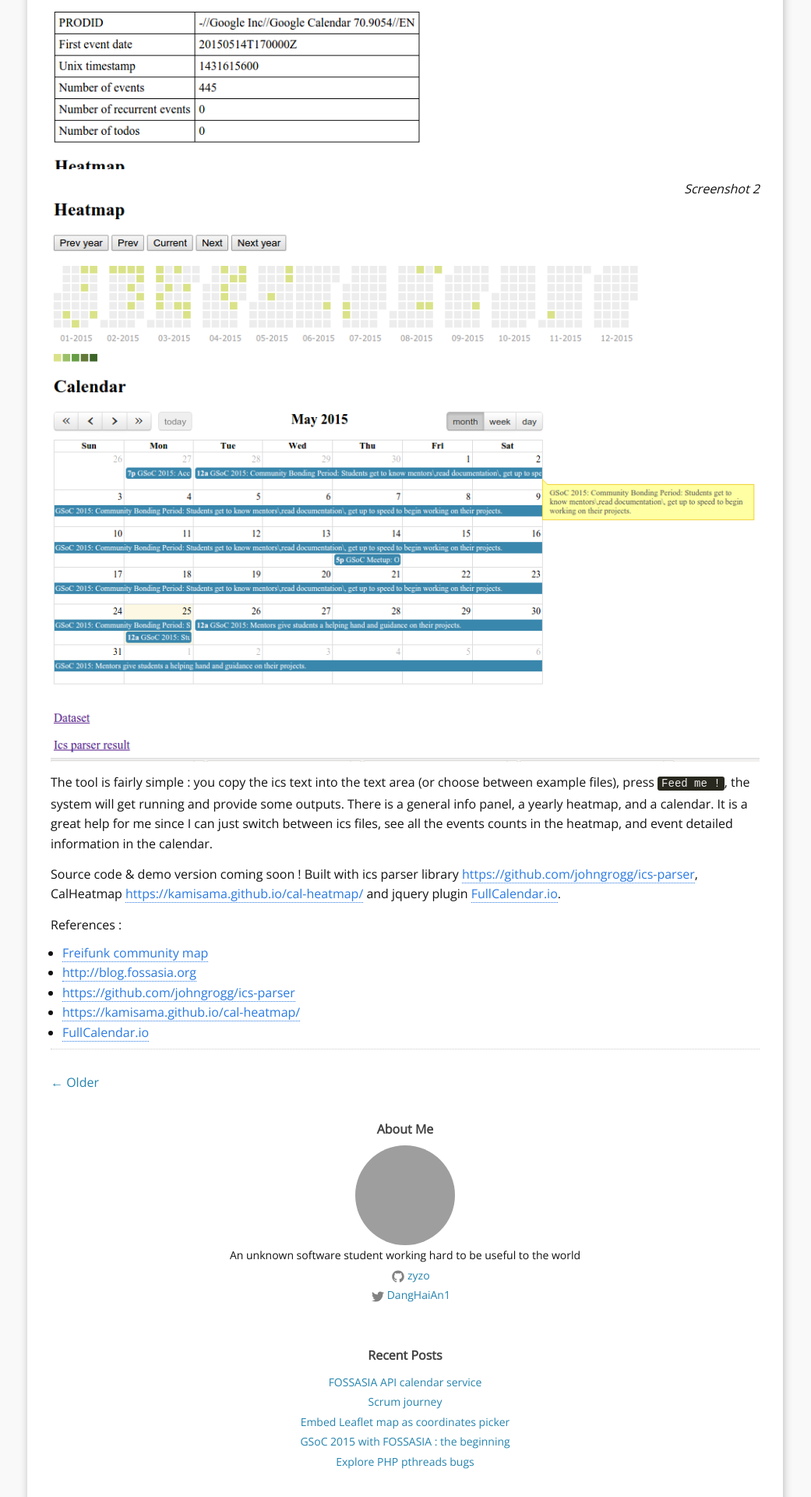
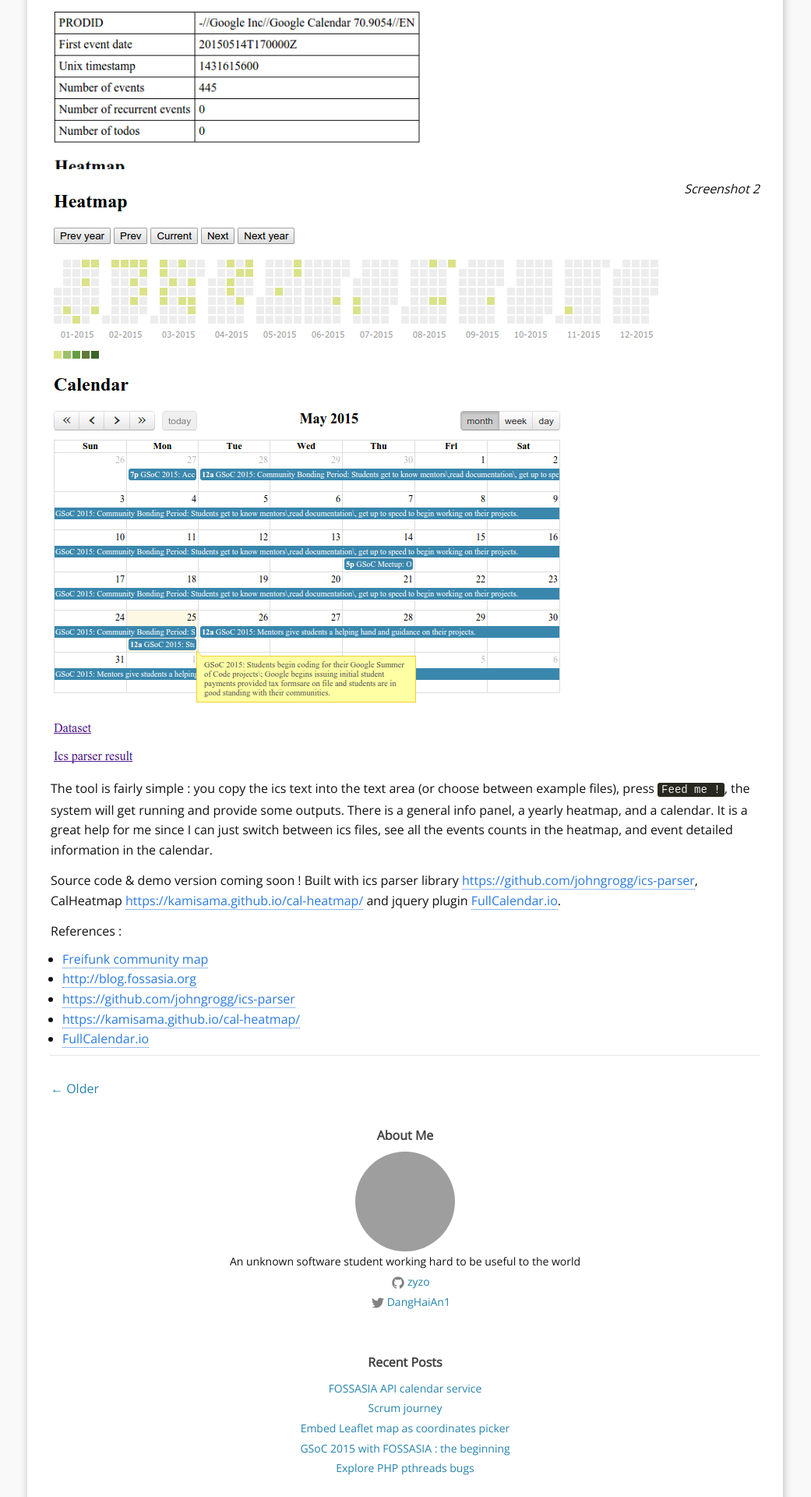
Before and after one commit to zyzo/zyzo.github.io, a Jekyll site: the page built from _posts/2015-05-25-fossasia-api-calendar-service.md, in a window 1280 px wide. Shown: the part 812-2732 px from the top of the page at 78% size, without its empty margins (120-1161 px from the left). Built offline with Jekyll 4.4.1, drawn with Linux system fonts in a browser that asks for light colours; comment, search, counter and statistics services are not loaded; grey boxes are pictures that could not be loaded.

Commit message:
[post] fossasia api calendar service : change screenshot

```diff
--- a/_posts/2015-05-25-fossasia-api-calendar-service.md
+++ b/_posts/2015-05-25-fossasia-api-calendar-service.md
@@ -13,13 +13,13 @@
 
 To have an idea of the problem I'm dealing with, I gathered a bunch of ics files, mostly [provided by freifunk communities](https://github.com/freifunk/directory.api.freifunk.net/blob/master/directory.json), using these little [node scripts](https://github.com/zyzo/api-collector), and try to spot a not-so-standard implementation. To have a less mechanical approach, I developed a visual tool to debug my ics. Here are some screenshots of the app:
 
-<img src="/images/ics-debugging-tool-2.png" alt="Ics debugging tool screenshot 1" title="Parser input, general info panel and the heatmap" style="
+<img src="/images/ics-debugging-tool-2.png" alt="Ics debugging tool screenshot 1" title="Parser input and general info panel" style="
     width: 65%;
 ">  *<span style="float : right;">Screenshot 1</span>*
 
 <span style="float:right">*Screenshot 2*</span>
 
-![Ics debugging tool screenshot 1](/images/ics-debugging-tool-1.png "Detailed calendar")
+![Ics debugging tool screenshot 1](/images/ics-debugging-tool-1.png "Heatmap and detailed calendar")
 
 The tool is fairly simple : you copy the ics text into the text area (or choose between example files), press `Feed me !`, the system will get running and provide some outputs. There is a general info panel, a yearly heatmap, and a calendar. It is a great help for me since I can just switch between ics files, see all the events counts in the heatmap, and event detailed information in the calendar.
 
```
Also changed, not shown: images/ics-debugging-tool-1.png.
